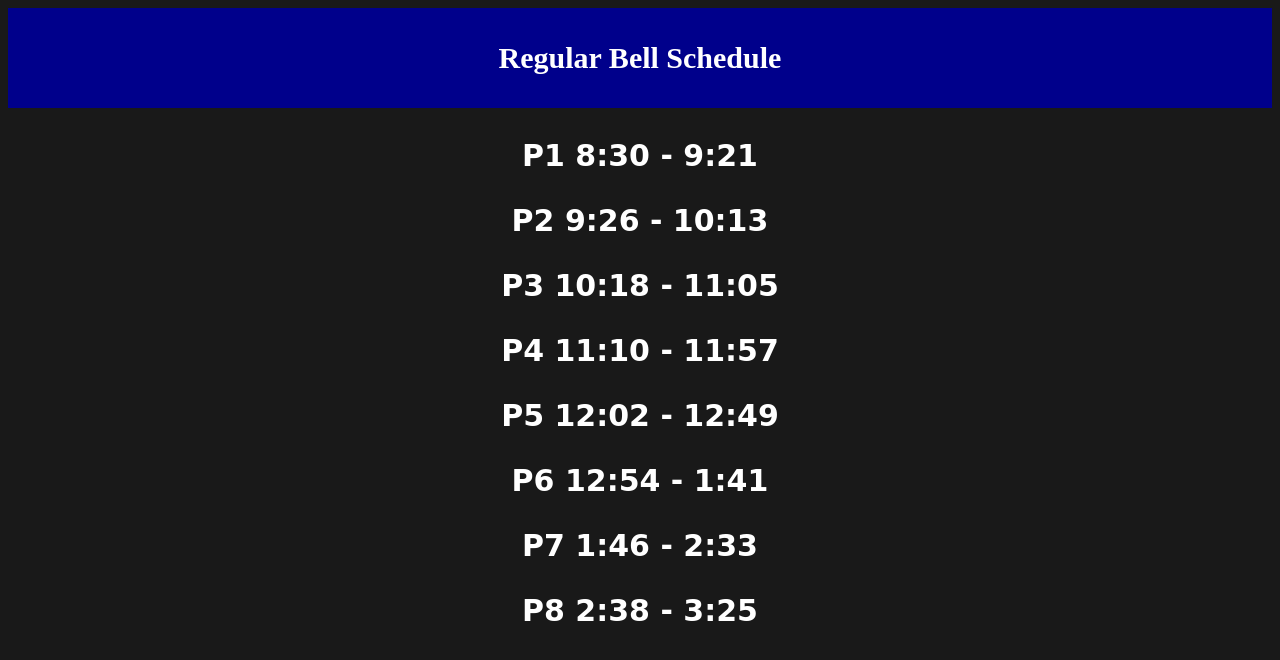
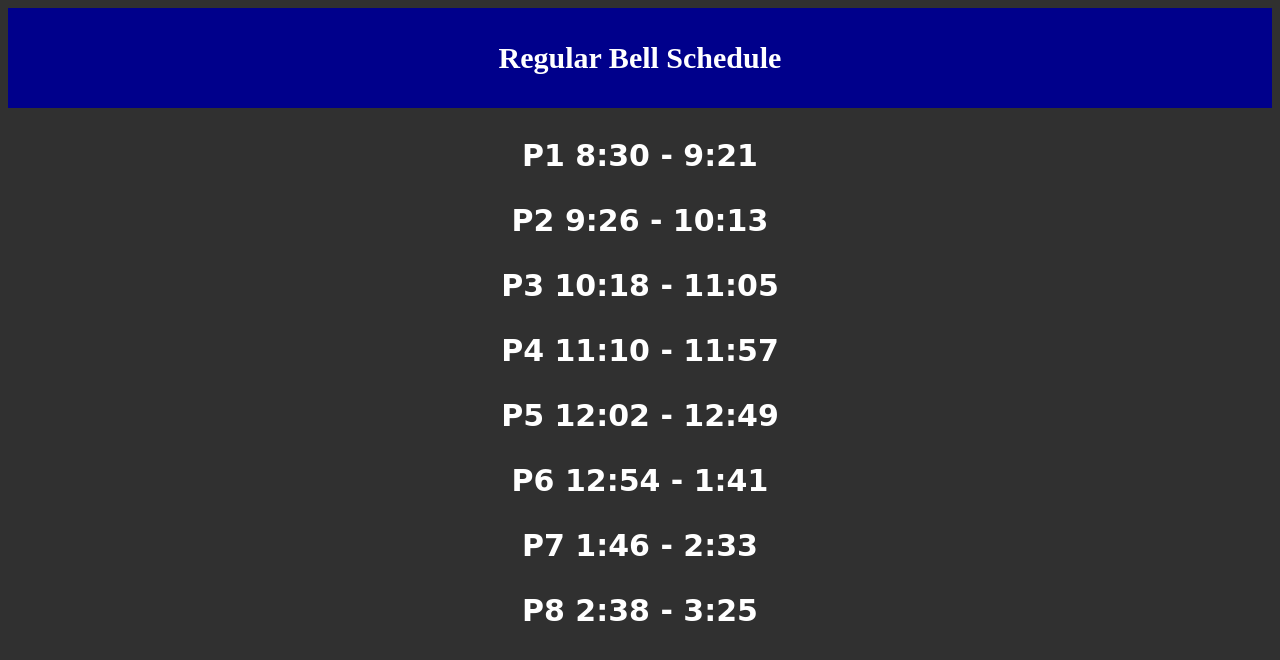
Before and after one commit to 4828357/nhsschedule.github.io, a plain HTML site: page bregular.html in a window 1280 px wide. Drawn offline with Linux system fonts and the light colour scheme.

Commit message:
Update bregular.html

```diff
--- a/bregular.html
+++ b/bregular.html
@@ -3,7 +3,7 @@
 <title>Regular Bell Schedule</title>
 <link rel="stylesheet" type="text/css" href="schedule.css">
 <head>
-<body style="background-color: #191919; color: white;">
+<body style="background-color: #303030; color: white;">
   <div id="header">
 <a href="bindex.html" style="text-decoration: none; color: white;font-size: 30px;"><strong><center>Regular Bell Schedule</center></strong></a>
 </div>
```
